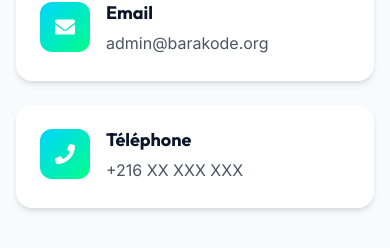
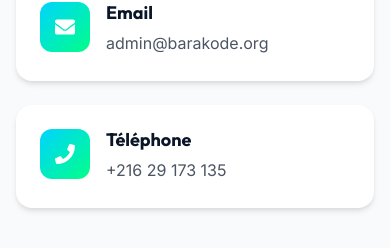
Before and after one commit to ayoub-aouinti/barakode-website, a React (Vite) app: page / in a window 390 px wide. Shown: the part 6176-6424 px from the top of the page. Built offline with nearby package versions, Linux system fonts and the light colour scheme.

Commit message:
feat: correct phone number

```diff
--- a/src/components/sections/Contact.tsx
+++ b/src/components/sections/Contact.tsx
@@ -108,7 +108,7 @@ const Contact = () => {
               </div>
               <div>
                 <h4>{t('contact.info.phone')}</h4>
-                <p>+216 XX XXX XXX</p>
+                <p>+216 29 173 135</p>
               </div>
             </div>
           </motion.div>
```
